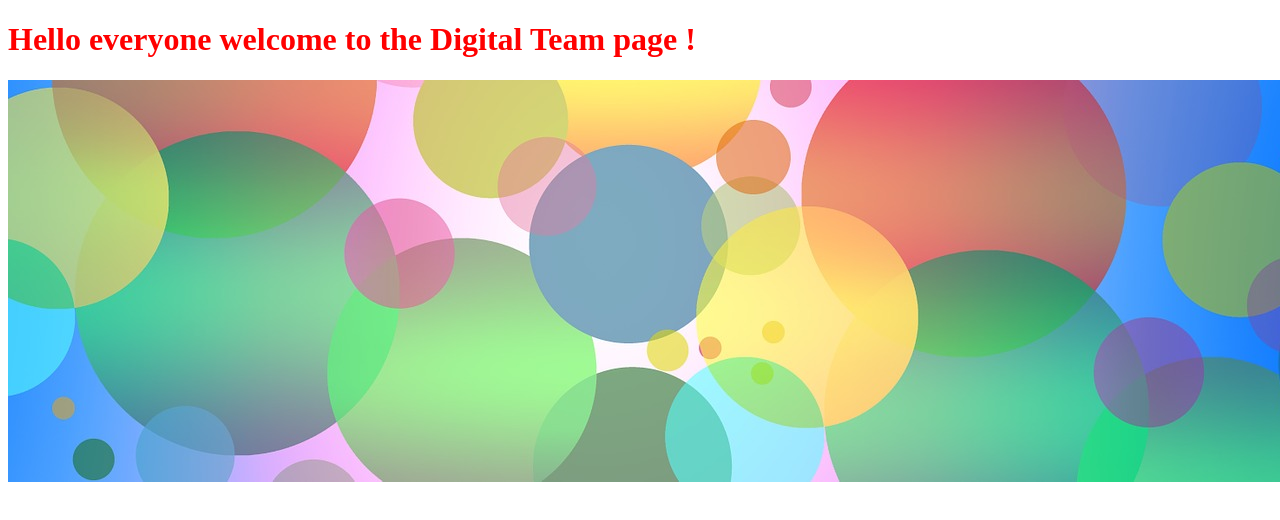
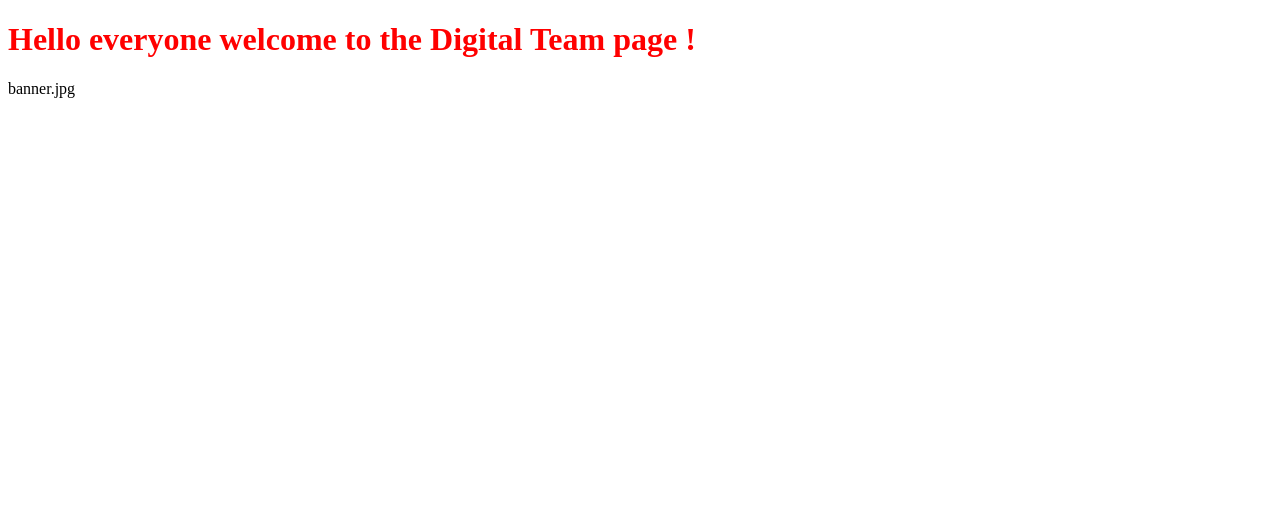
Before and after one commit to ariupup/digiteam, a plain HTML site: page index.html in a window 1280 px wide. Drawn offline with Linux system fonts and the light colour scheme.

Commit message:
Update index.html

```diff
--- a/index.html
+++ b/index.html
@@ -5,7 +5,7 @@
            Hello people !
         </title>
         <h1>Hello everyone welcome to the Digital Team page !</h1>
-        <img src=banner.jpg>
+        <img>banner.jpg</img>
     </head>
 
     <body>
```
